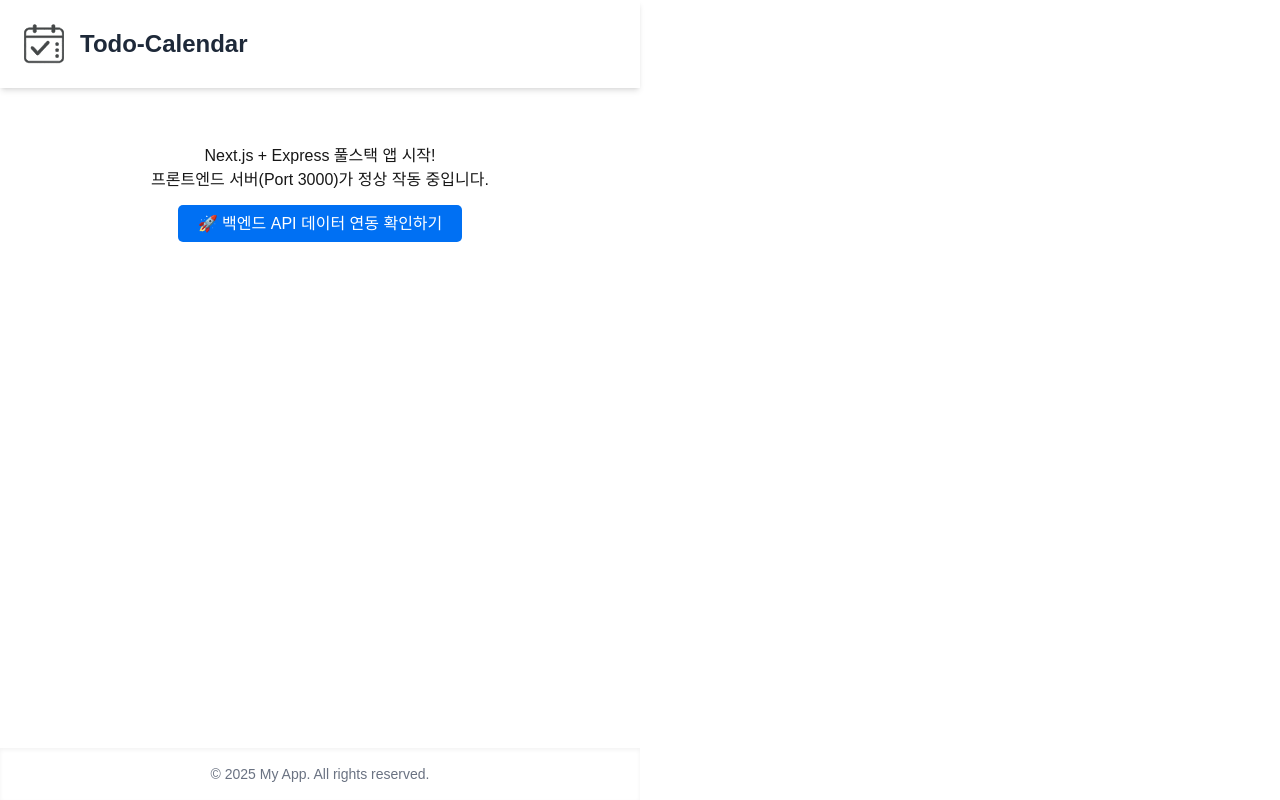
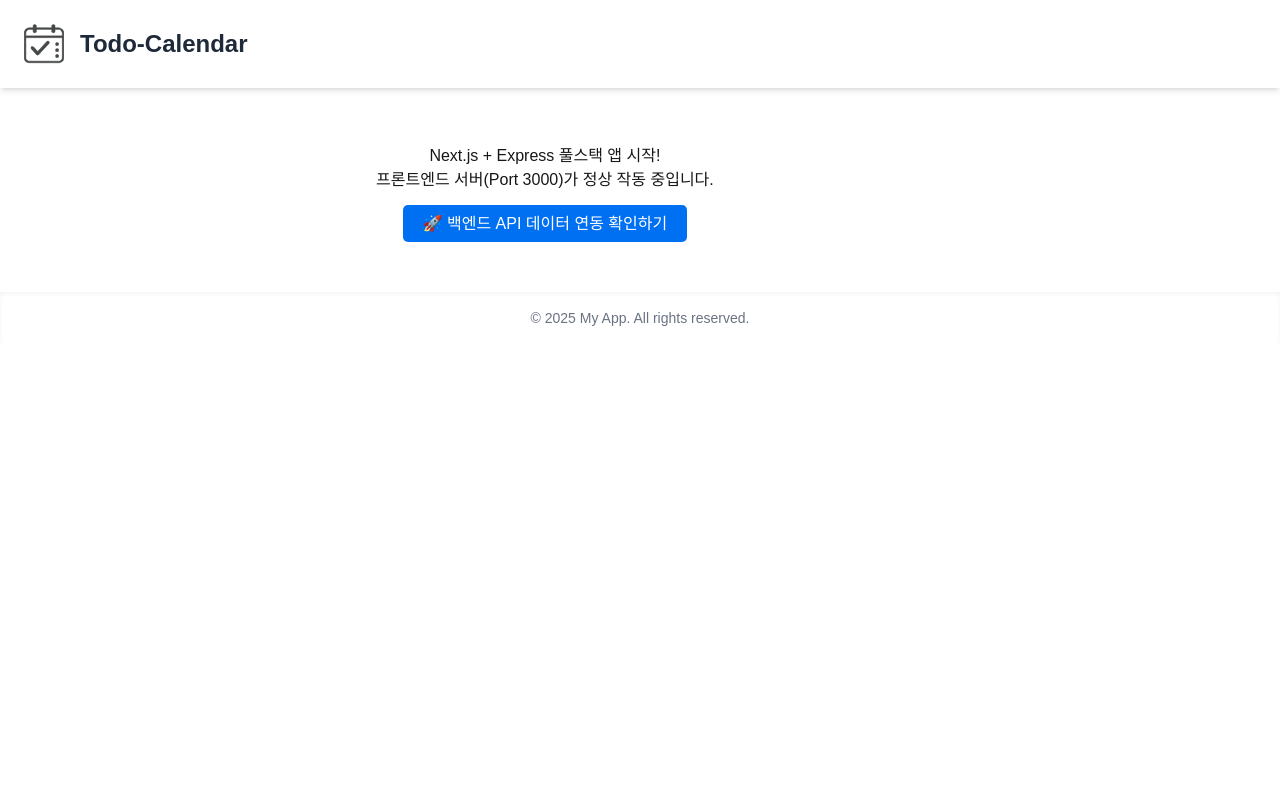
Before and after one commit to lesoo/Todo-calendar, a Next.js app in the folder frontend/: page / in a window 1280 px wide. Built offline with nearby package versions, Linux system fonts and the light colour scheme.

Commit message:
모바일/데스크탑 환경 반응 재설정

```diff
--- a/frontend/app/layout.js
+++ b/frontend/app/layout.js
@@ -7,7 +7,7 @@ import { ImageAtom, ButtonAtom, Icon, Text } from '@atoms';
 
 export default function RootLayout({ children }) {
 
-    const [isMobile, setIsMobile] = useState(true);
+    const [isMobile, setIsMobile] = useState();
 
     useEffect(() => {
         const handleResize = () => setIsMobile(window.innerWidth < 768);
@@ -16,11 +16,21 @@ export default function RootLayout({ children }) {
         return () => window.removeEventListener("resize", handleResize);
     }, []);
 
+    const loadMain = (children) => {
+        return(
+            <main className={`flex p-4 ${isMobile ? 'w-full' : 'w-1/2'} mx-auto`}>
+                <div className={`justify-center`}>
+                    {children}
+                </div>
+            </main>
+            );
+    }
+
     return (
         <html lang="ko">
-            <body className={`bg-gray-50 text-gray-900 min-h-screen flex flex-col ${isMobile ? 'w-full' : 'w-1/2'}`}>
+            <body className={`bg-gray-50 text-gray-900 min-h-screen flex flex-col w-full`}>
                 {/* Header */}
-                <header className="bg-white shadow-md p-4 flex items-center">
+                <header className={`bg-white shadow-md p-4 flex items-center`}>
                     <Icon icon={'logo'} size={40}/>
                     <Text className="m-2" size='2xl' weight='bold'>Todo-Calendar</Text>
                     <nav>
@@ -29,9 +39,7 @@ export default function RootLayout({ children }) {
                 </header>
 
                 {/* Main content */}
-                <main className="flex-1 p-4">
-                {children}
-                </main>
+                {isMobile != null ? loadMain(children) : ''}
 
                 {/* Footer */}
                 <footer className="bg-white shadow-inner p-4 text-center text-sm text-gray-500">
```
